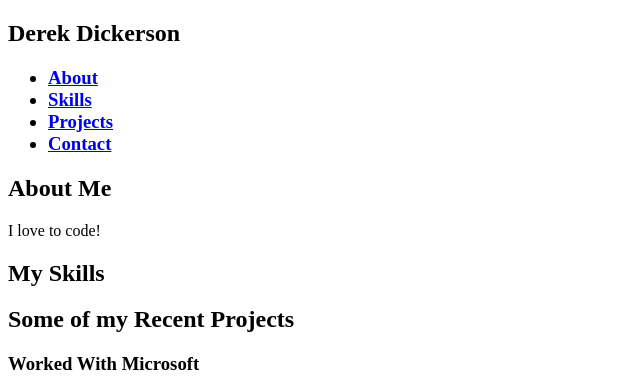
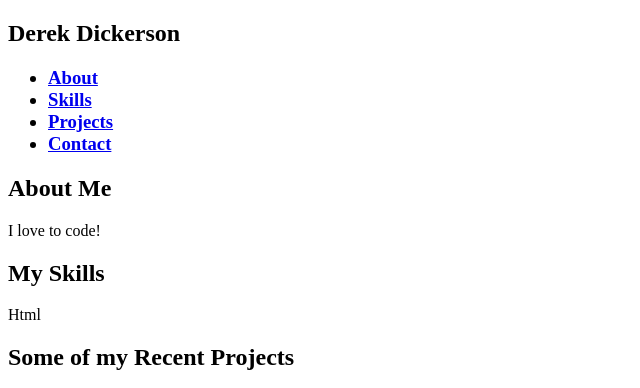
Before and after one commit to DerekITCoder/DerekITCoder.github.io, a plain HTML site: page index.html in a window 1280 px wide. Shown: the top 388 px of the page, without its empty margins (0-640 px from the left). Drawn offline with Linux system fonts and the light colour scheme.

Commit message:
Portfolio progress 2

```diff
--- a/index.html
+++ b/index.html
@@ -46,7 +46,7 @@
   <section class="skills" id="skills">
     <h2 class="skill-header">My Skills</h2>
 
-      </div>
+      </div> Html
     </div>
   </section>
 
--- a/style.css
+++ b/style.css
@@ -1,8 +1,7 @@
 body {
   background-color: aqua;
 }
-.About me
-{
+.About me {
   background-color: var(--bg-color);
   padding: 1px 6px;
 }
@@ -12,7 +11,7 @@ body {
   text-align: center;
 }
 
-  .About  {
+.About {
   line-height: var(--line-height);
   padding: 0.4px;
 }
```
Lines whose indentation alone changed are shown as unchanged.
